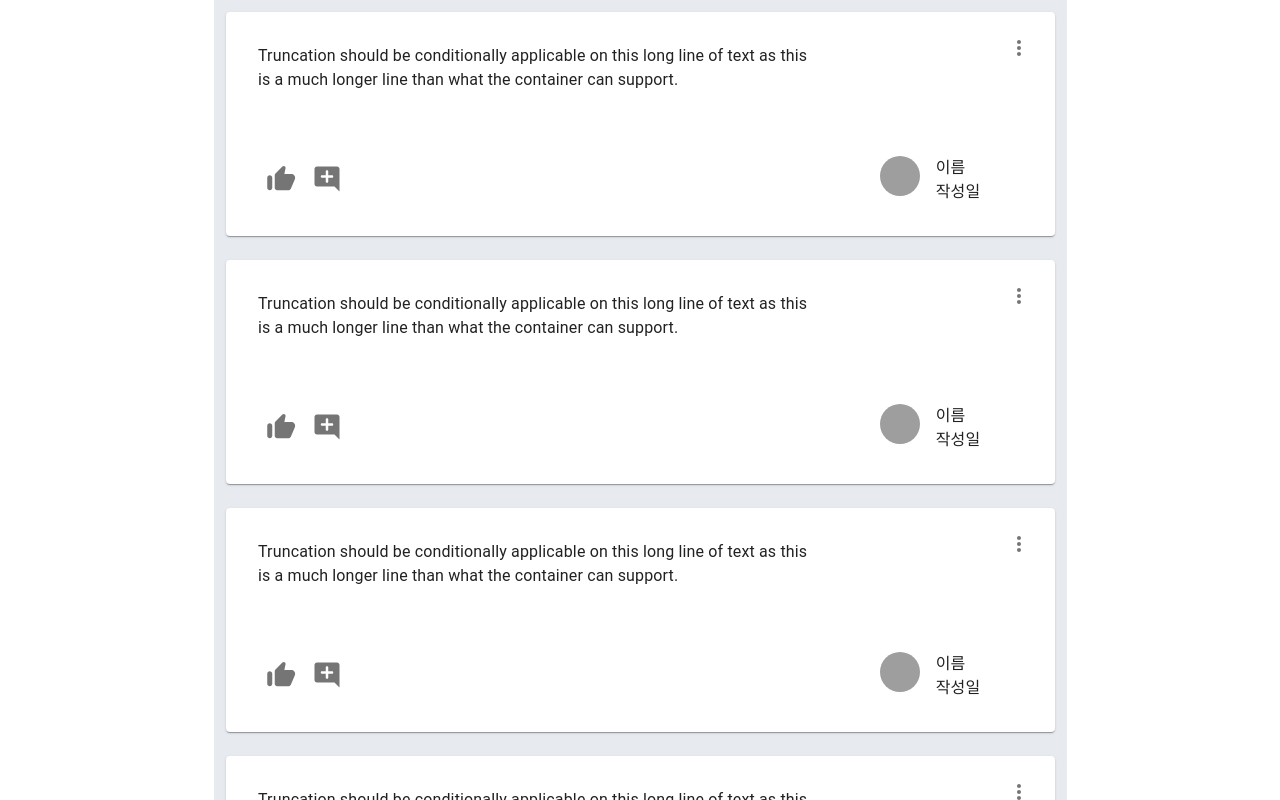
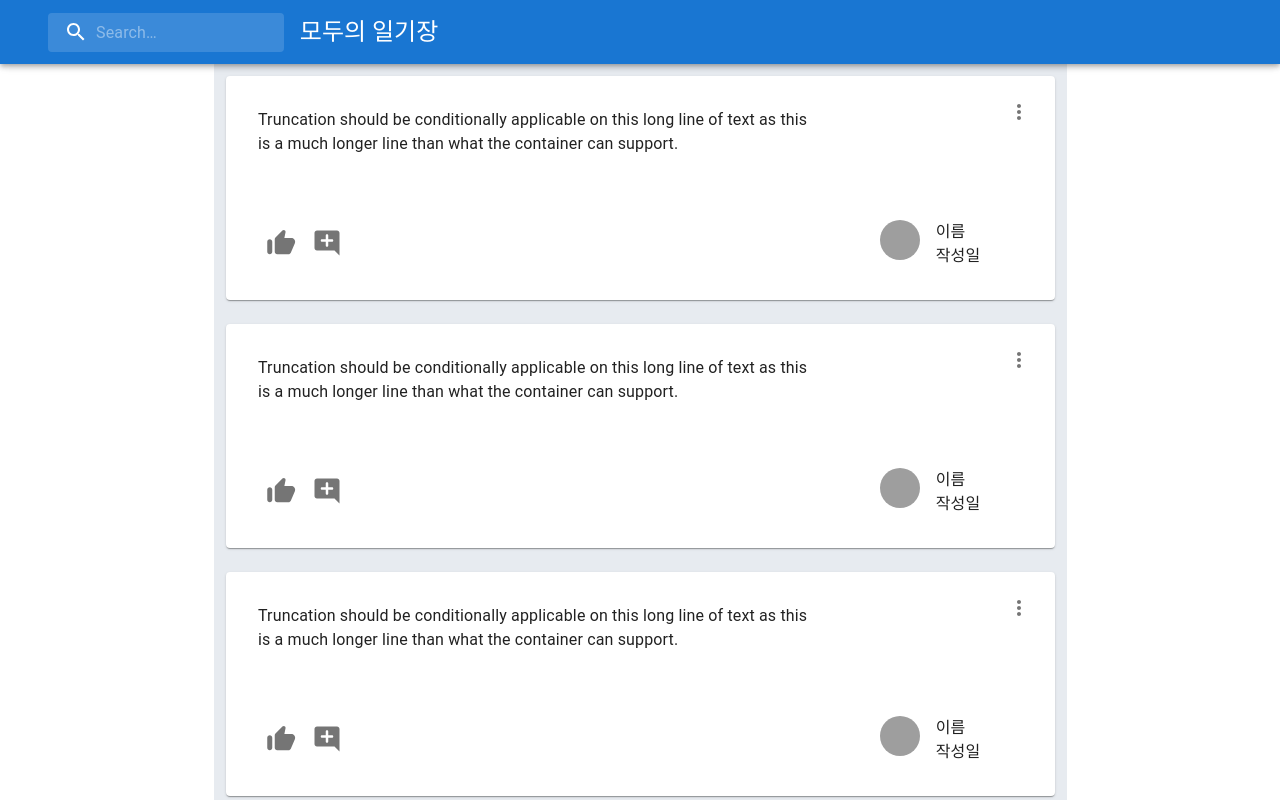
Before and after one commit to 5pponent/7-Project-Front, a React (Create React App) app: page / in a window 1280 px wide. Shown: the top 800 px of the page. Built offline with nearby package versions, Linux system fonts and the light colour scheme; grey boxes are pictures that could not be loaded.

Commit message:
Add AppBar, ScrollTop, Search, Feed Content ...

```diff
--- a/src/App.js
+++ b/src/App.js
@@ -1,13 +1,83 @@
 import './App.css';
 import FeedLine from './components/feedline/FeedLine';
+import SearchIcon from '@mui/icons-material/Search';
+import * as React from 'react';
+import AppBar from '@mui/material/AppBar';
+import InputBase from '@mui/material/InputBase';
+import { styled, alpha } from '@mui/material/styles';
+import Toolbar from '@mui/material/Toolbar';
+import Typography from '@mui/material/Typography';
+import CssBaseline from '@mui/material/CssBaseline';
+import Container from '@mui/material/Container';
+import ScrollTop from './components/ScrollTop';
 
-function App() {
+const Search = styled('div')(({ theme }) => ({
+  position: 'relative',
+  borderRadius: theme.shape.borderRadius,
+  backgroundColor: alpha(theme.palette.common.white, 0.15),
+  '&:hover': {
+    backgroundColor: alpha(theme.palette.common.white, 0.25),
+  },
+  marginRight: theme.spacing(2),
+  marginLeft: 0,
+  width: '100%',
+  [theme.breakpoints.up('sm')]: {
+    marginLeft: theme.spacing(3),
+    width: 'auto',
+  },
+}));
+
+const SearchIconWrapper = styled('div')(({ theme }) => ({
+  padding: theme.spacing(0, 2),
+  height: '100%',
+  position: 'absolute',
+  pointerEvents: 'none',
+  display: 'flex',
+  alignItems: 'center',
+  justifyContent: 'center',
+}));
+
+const StyledInputBase = styled(InputBase)(({ theme }) => ({
+  color: 'inherit',
+  '& .MuiInputBase-input': {
+    padding: theme.spacing(1, 1, 1, 0),
+    // vertical padding + font size from searchIcon
+    paddingLeft: `calc(1em + ${theme.spacing(4)})`,
+    transition: theme.transitions.create('width'),
+    width: '100%',
+    [theme.breakpoints.up('md')]: {
+      width: '20ch',
+    },
+  },
+}));
+
+function App(props) {
 
 
   return (
-    <>
-      <FeedLine></FeedLine>
-    </>
+    <React.Fragment>
+      <CssBaseline />
+      <AppBar>  {/* 헤더 영역 */}
+        <Toolbar>
+          <Search>
+            <SearchIconWrapper>
+              <SearchIcon />
+            </SearchIconWrapper>
+            <StyledInputBase
+              placeholder="Search…"
+              inputProps={{ 'aria-label': 'search' }}
+            />
+          </Search>
+          <Typography variant="h5" component="div">모두의 일기장</Typography>
+        </Toolbar>
+      </AppBar>
+      <Toolbar id="back-to-top-anchor" />
+
+      <Container> {/* 컨텐츠 영역 */}
+        <FeedLine/>
+      </Container>
+      <ScrollTop {...props}></ScrollTop>
+    </React.Fragment>
   );
 }
 
--- a/src/components/MemberTable.js
+++ b/src/components/MemberTable.js
@@ -8,7 +8,7 @@ import TableBody from '@material-ui/core/TableBody';
 import TableRow from '@material-ui/core/TableRow';
 import TableCell from '@material-ui/core/TableCell';
 import {makeStyles} from '@material-ui/core/styles';
-import CircularProgress from './CircularProgress';
+import { CircularProgress } from '@material-ui/core';
 import { TableContainer } from '@material-ui/core';
 import axios from 'axios';
 
--- /dev/null
+++ b/src/components/ScrollTop.js
@@ -0,0 +1,48 @@
+import useScrollTrigger from '@mui/material/useScrollTrigger';
+import Zoom from '@mui/material/Zoom';
+import Box from '@mui/material/Box';
+import PropTypes from 'prop-types';
+import Fab from '@mui/material/Fab';
+import KeyboardArrowUpIcon from '@mui/icons-material/KeyboardArrowUp';
+
+ScrollTop.propTypes = {
+    children: PropTypes.element.isRequired,
+    window: PropTypes.func,
+};
+
+export default function ScrollTop(props) {
+	const { children, window } = props;
+	const trigger = useScrollTrigger({
+		target: window ? window() : undefined,
+		disableHysteresis: true,
+		threshold: 100,
+	});
+
+	const handleClick = (e) => {
+		const anchor = (e.target.ownerDocument || document).querySelector(
+			'#back-to-top-anchor',
+		);
+
+		if (anchor) {
+			anchor.scrollIntoView({
+				behavior: 'smooth',
+				block: 'center',
+			});
+		}
+	};
+
+	return (
+		<Zoom in={trigger}>
+			<Box
+				onClick={handleClick}
+				role="presentation"
+				sx={{ position: 'fixed', bottom: 120, right: 90 }}
+			>
+				{children}
+				<Fab color="primary" size="large" aria-label="scroll back to top">
+          <KeyboardArrowUpIcon />
+        </Fab>
+			</Box>
+		</Zoom>
+	);
+}
```
Also changed, not shown: src/components/CircularProgress.js (deleted, +0 -8 lines).
